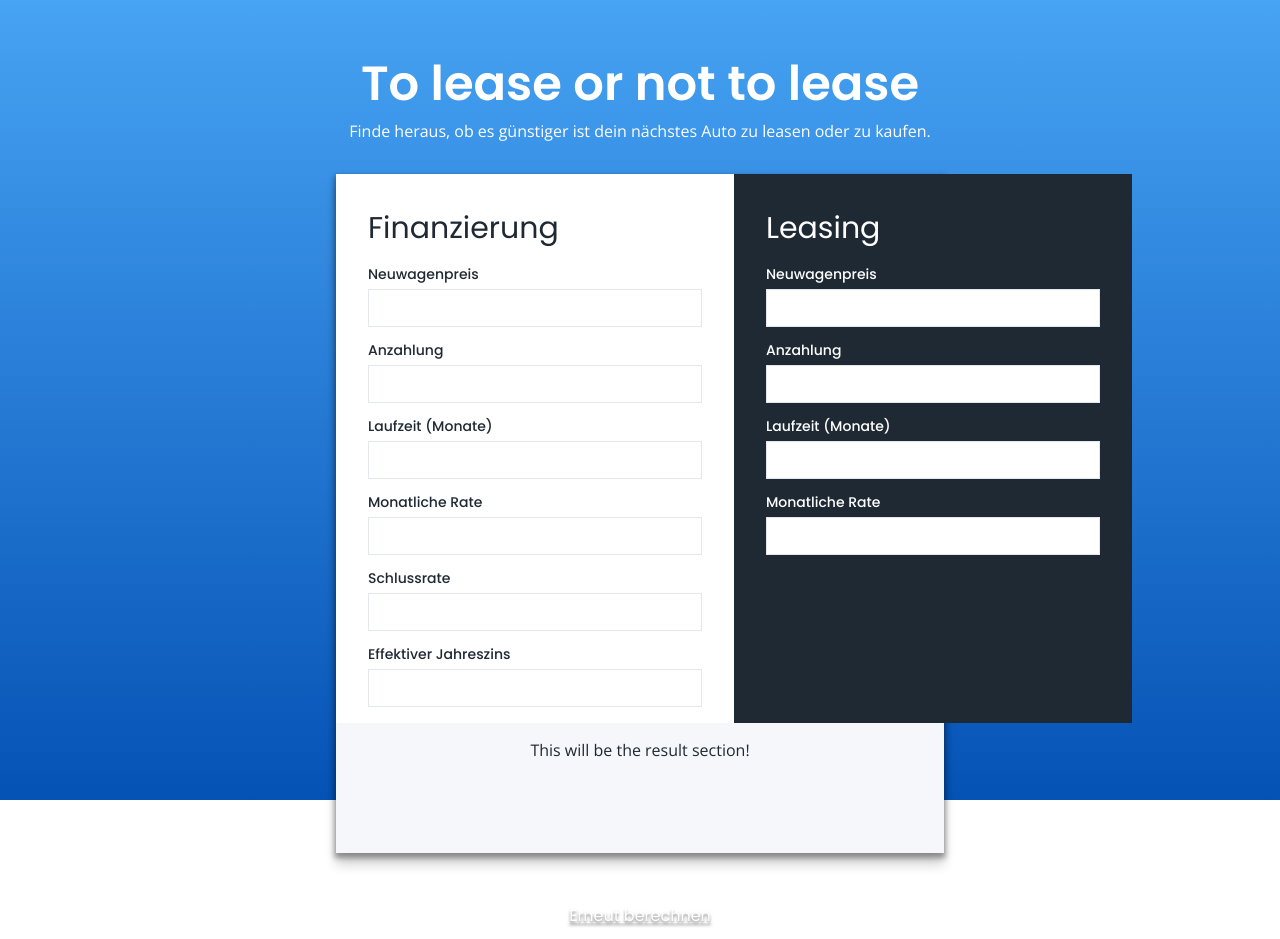
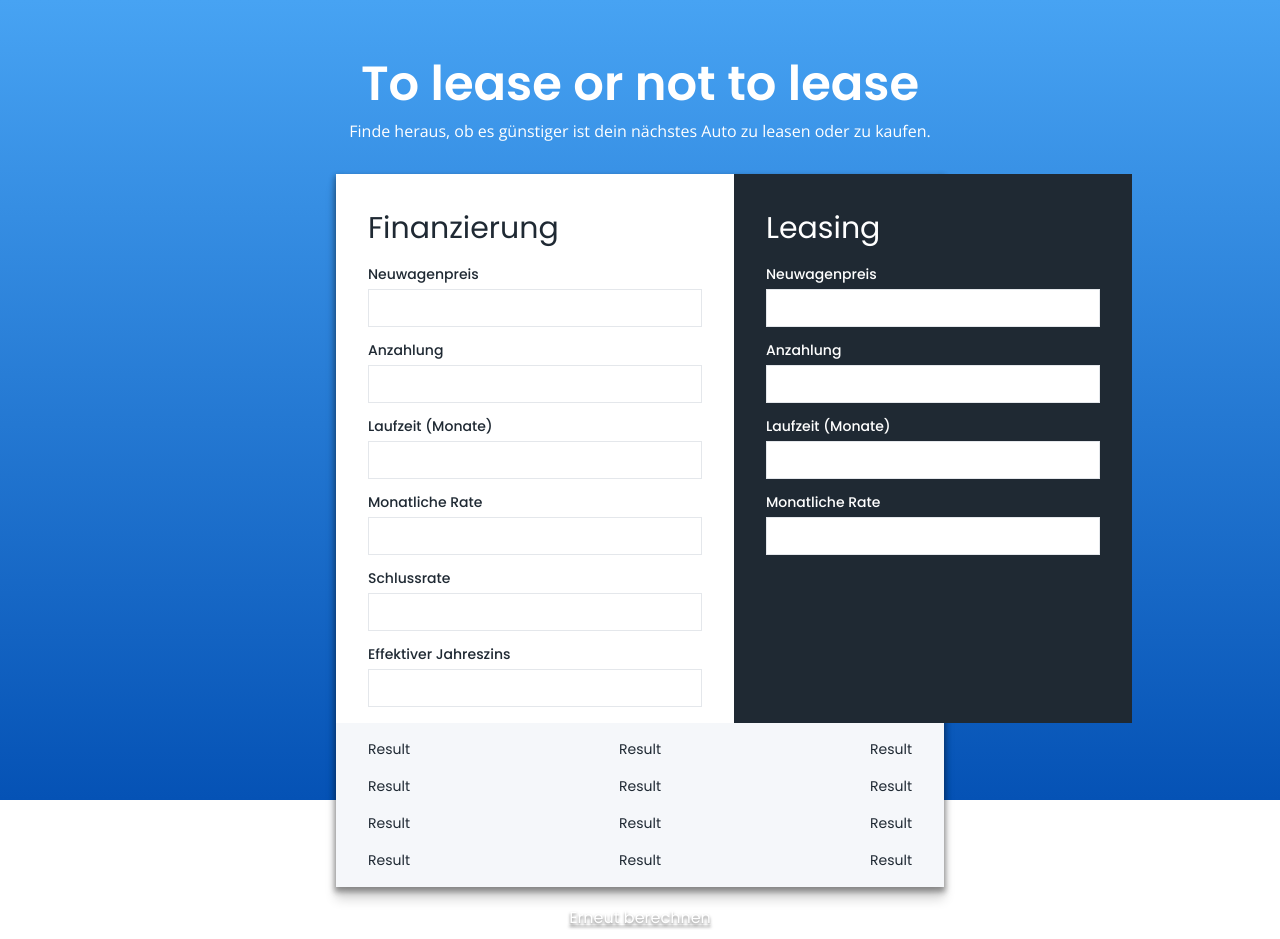
Before and after one commit to flextremedev/to-lease-or-not-to-lease, a React (Create React App) app: page / in a window 1280 px wide. Both pictures are taken after a click on the button "Berechnen". Built offline with nearby package versions, Linux system fonts and the light colour scheme.

Commit message:
Final UI with some animations

```diff
--- a/src/components/Card/CardFooter.tsx
+++ b/src/components/Card/CardFooter.tsx
@@ -1,6 +1,8 @@
 import { styled } from "../../theme";
-
-export const CardFooter = styled.div`
+type CardFooterProps = {
+  expanded?: boolean;
+};
+export const CardFooter = styled.div<CardFooterProps>`
   display: flex;
   flex-flow: column nowrap;
   align-items: center;
@@ -8,5 +10,9 @@ export const CardFooter = styled.div`
   background-color: ${props => props.theme.colors.neutral};
   box-sizing: border-box;
   width: 100%;
-  min-height: "80px";
+  height: ${props => (props.expanded ? "164px" : "80px")};
+  transition: height 350ms ease;
+  > div:last-of-type {
+    margin-bottom: 0;
+  }
 `;
--- /dev/null
+++ b/src/components/ComparisonRow/ComparisonRow.tsx
@@ -0,0 +1,8 @@
+import { styled } from "../../theme";
+
+export const ComparisonRow = styled.div`
+  display: flex;
+  justify-content: space-between;
+  width: 100%;
+  margin-bottom: 16px;
+`;
--- a/src/components/SlideAnimation/SlideAnimation.tsx
+++ b/src/components/SlideAnimation/SlideAnimation.tsx
@@ -1,29 +1,61 @@
 import { styled, Theme } from "../../theme";
-import { ThemedStyledProps } from "styled-components";
+import { ThemedStyledProps, keyframes } from "styled-components";
 
 type SlideAnimationProps = {
   condition?: boolean;
+  useAsFrom?: boolean;
   xAmount?: number;
   yAmount?: number;
+  fullWidth?: boolean;
   /**
    * Duration in ms.
    */
   duration?: number;
 };
+const createFadeInReverse = (props: SlideAnimationProps) => keyframes`
+  from {
+    transform: translate(${props.xAmount || 0}px, ${props.yAmount}px);
+  }
+
+  to {
+    transform: translate(0);
+  }
+`;
+const createFadeIn = (props: SlideAnimationProps) => keyframes`
+  from {
+    transform: translate(0);
+  }
+
+  to {
+    transform: translate(${props.xAmount}px, ${props.yAmount}px);
+  }
+`;
 const handleTranslate = (
   props: ThemedStyledProps<SlideAnimationProps, Theme>
 ) => {
   if (props.condition) {
+    if (props.useAsFrom) {
+      return "none";
+    }
+    return `translate(${props.xAmount || 0}px, ${props.yAmount || 0}px)`;
+  }
+  if (props.useAsFrom) {
     return `translate(${props.xAmount || 0}px, ${props.yAmount || 0}px)`;
   }
   return "none";
 };
 const handleTransition = (
   props: ThemedStyledProps<SlideAnimationProps, Theme>
-) => `transform ${props.duration ? props.duration : 0}ms ease-in`;
+) => `transform ${props.duration ? props.duration : 0}ms ease`;
 
 export const SlideAnimation = styled.div<SlideAnimationProps>`
-  display: inline-block;
+  display: flex;
+  justify-content: inherit;
   transform: ${props => handleTranslate(props)};
   transition: ${props => handleTransition(props)};
+  height: ${props => (props.condition && !props.useAsFrom ? "0px" : "auto")};
+  width: ${props => (props.fullWidth ? "100%" : "auto")};
+  animation: ${props =>
+      props.useAsFrom ? createFadeInReverse(props) : createFadeIn(props)}
+    ${props => props.duration}ms ease;
 `;
--- a/src/routes/Home.tsx
+++ b/src/routes/Home.tsx
@@ -11,6 +11,7 @@ import { Card } from "../components/Card/Card";
 import { Button } from "../components/Button/Button";
 import { TextField } from "../components/TextField/TextField";
 import { SlideAnimation } from "../components/SlideAnimation/SlideAnimation";
+import { ComparisonRow } from "../components/ComparisonRow/ComparisonRow";
 type FormData = {
   finCarPrice: string;
   finInitialPayment: string;
@@ -37,6 +38,12 @@ export const Home: React.FC = () => {
     leasMonthlyRate: "",
     leasRunTime: "",
   });
+  const [results] = useState([
+    ["Result", "Result", "Result"],
+    ["Result", "Result", "Result"],
+    ["Result", "Result", "Result"],
+    ["Result", "Result", "Result"],
+  ]);
   const handleCalculate = useCallback(() => setShowResult(true), []);
   const handleChange = useCallback(
     (event: React.ChangeEvent<HTMLInputElement>) => {
@@ -45,6 +52,33 @@ export const Home: React.FC = () => {
     },
     [formData]
   );
+  const renderResults = useCallback(
+    () =>
+      results.map((row: string[], index: number) => {
+        return (
+          <SlideAnimation
+            condition={showResult}
+            yAmount={-index * 37}
+            useAsFrom
+            duration={350}
+            fullWidth
+            key={`${row[1]}${index}`}
+          >
+            <ComparisonRow>
+              {row.map((column: string, index: number) => {
+                return (
+                  <Heading h={3} key={index + " " + column}>
+                    {column}
+                  </Heading>
+                );
+              })}
+            </ComparisonRow>
+          </SlideAnimation>
+        );
+      }),
+    [showResult, results]
+  );
+
   return (
     <Page>
       <Heading h={1} invertColor>
@@ -131,11 +165,13 @@ export const Home: React.FC = () => {
             </SplitscreenRight>
           </Splitscreen>
         </CardBody>
-        <CardFooter>
-          {showResult ? (
-            <Paragraph>This will be the result section!</Paragraph>
-          ) : null}
-          <SlideAnimation condition={showResult} yAmount={100} duration={150}>
+        <CardFooter expanded={showResult}>
+          <SlideAnimation
+            fullWidth={!showResult}
+            condition={showResult}
+            yAmount={156}
+            duration={350}
+          >
             <Button
               fullWidth={!showResult}
               onClick={handleCalculate}
@@ -145,6 +181,9 @@ export const Home: React.FC = () => {
               {showResult ? "Erneut berechnen" : "Berechnen"}
             </Button>
           </SlideAnimation>
+          {showResult ? (
+            <React.Fragment>{renderResults()}</React.Fragment>
+          ) : null}
         </CardFooter>
       </Card>
     </Page>
```
